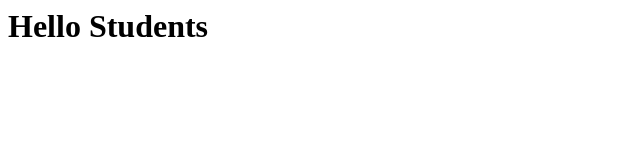
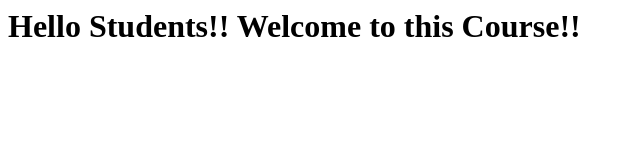
Before and after one commit to SuganyaEzhil/CourseEra-Test, a plain HTML site: page index.html in a window 1280 px wide. Shown: the whole page, without its empty margins (0-640 px from the left). Drawn offline with Linux system fonts and the light colour scheme.

Commit message:
Added changes

```diff
--- a/index.html
+++ b/index.html
@@ -2,6 +2,6 @@
 <title>
 </title>
 <body>
-  <h1>Hello Students</h1>
+  <h1>Hello Students!! Welcome to this Course!!</h1>
 </body>
 </html>
```
